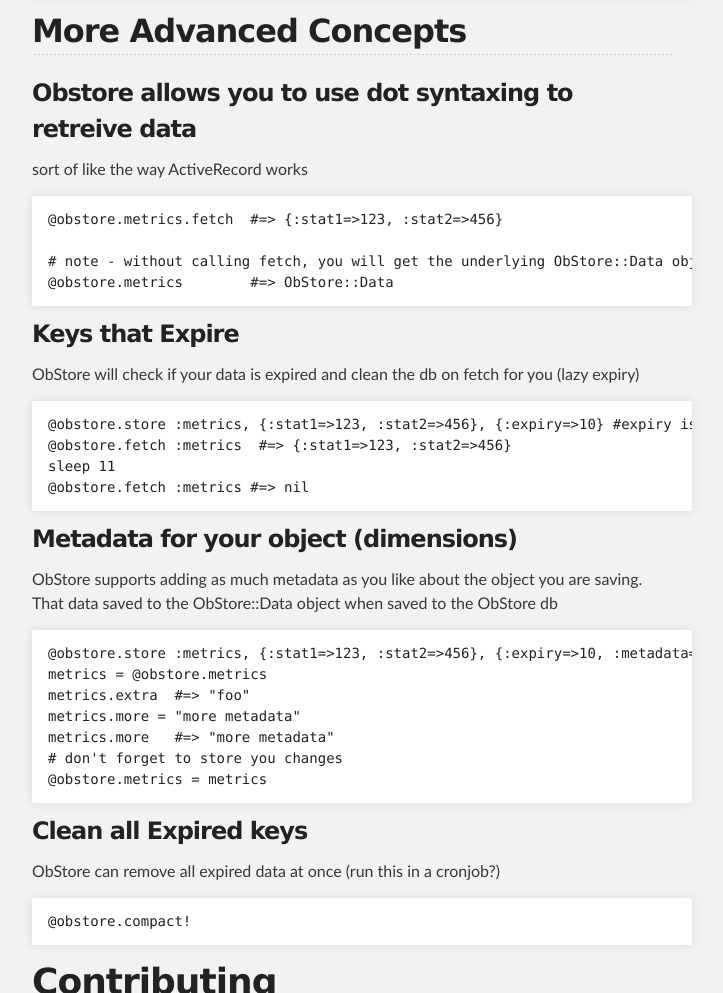
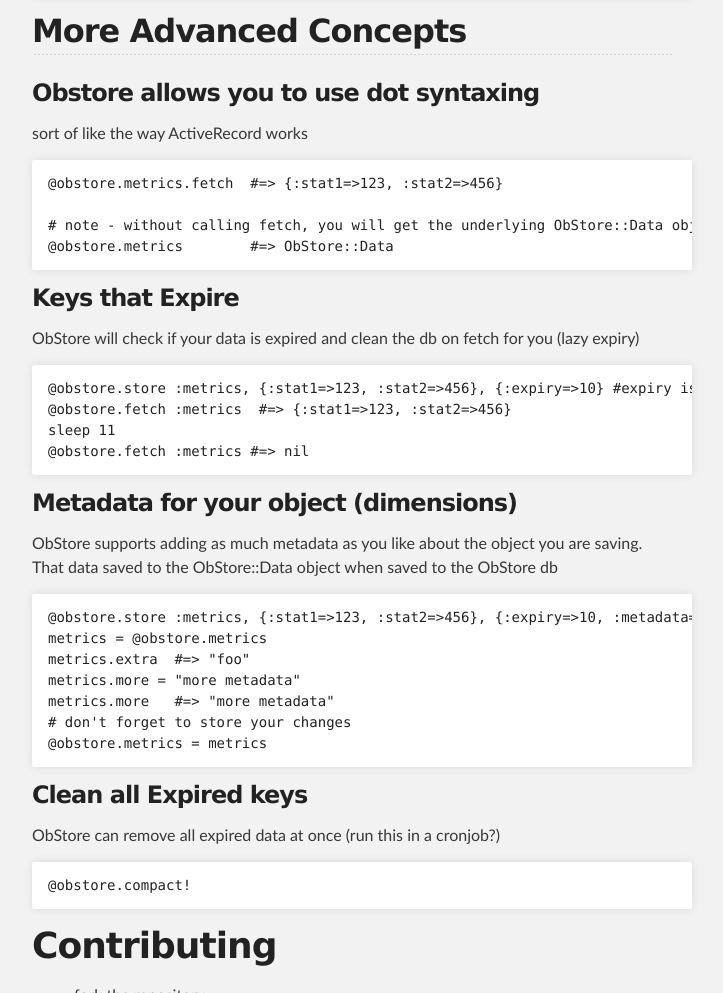
Before and after one commit to parabuzzle/obstore, a plain HTML site: page index.html in a window 1280 px wide. Shown: the part 2504-3497 px from the top of the page, without its empty margins (288-1011 px from the left). Drawn offline with Linux system fonts and the light colour scheme.

```diff
--- a/index.html
+++ b/index.html
@@ -102,7 +102,7 @@ custom   = @obstore.fetch :custom     #=&gt; MyCustomObject
 <a name="more-advanced-concepts" class="anchor" href="#more-advanced-concepts"><span class="octicon octicon-link"></span></a>More Advanced Concepts</h2>
 
 <h3>
-<a name="obstore-allows-you-to-use-dot-syntaxing-to-retreive-data" class="anchor" href="#obstore-allows-you-to-use-dot-syntaxing-to-retreive-data"><span class="octicon octicon-link"></span></a>Obstore allows you to use dot syntaxing to retreive data</h3>
+<a name="obstore-allows-you-to-use-dot-syntaxing" class="anchor" href="#obstore-allows-you-to-use-dot-syntaxing"><span class="octicon octicon-link"></span></a>Obstore allows you to use dot syntaxing</h3>
 
 <p>sort of like the way ActiveRecord works</p>
 
@@ -134,7 +134,7 @@ metrics = @obstore.metrics
 metrics.extra  #=&gt; "foo"
 metrics.more = "more metadata"
 metrics.more   #=&gt; "more metadata"
-# don't forget to store you changes
+# don't forget to store your changes
 @obstore.metrics = metrics
 </code></pre>
 
```
Also changed, not shown: params.json (+1 -1 lines).
